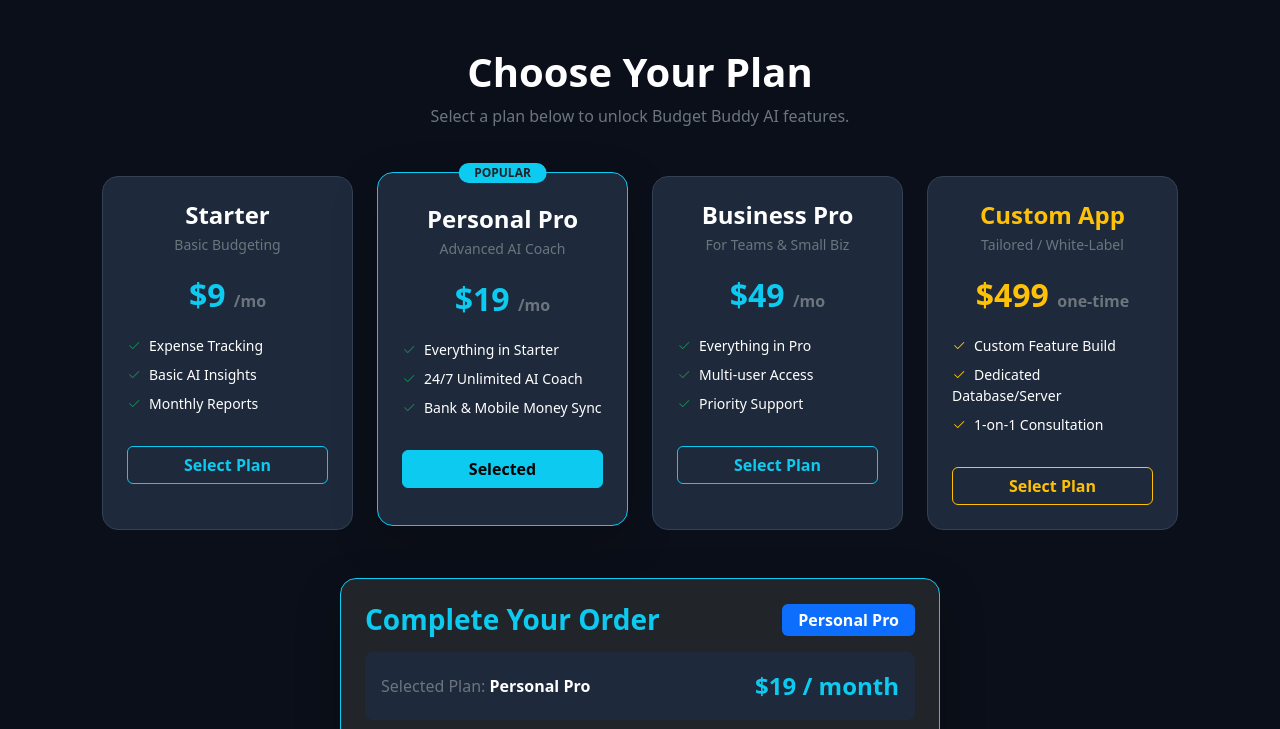
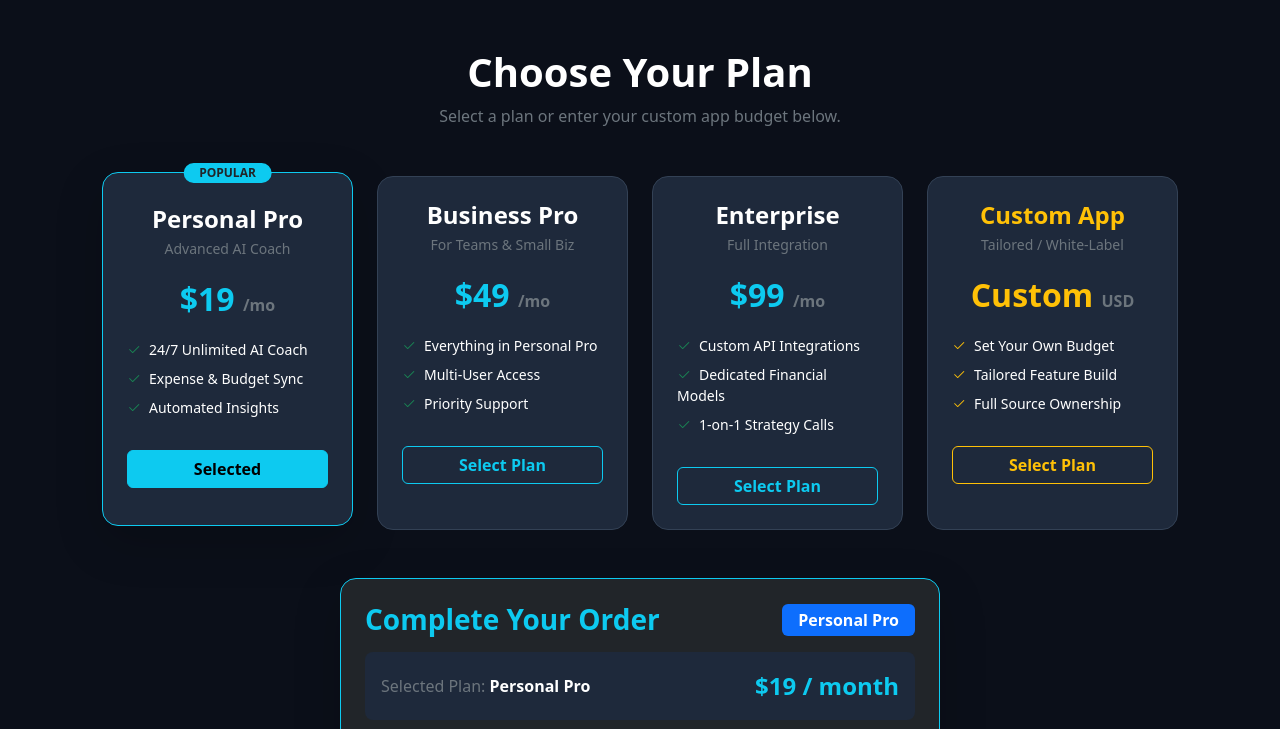
Before and after one commit to arielmuyanja-cloud/budget-buddy132, a Flask app: page /pricing in a window 1280 px wide. Shown: the top 729 px of the page. Run offline with Flask 3, Linux system fonts and the light colour scheme; some libraries are stand-ins or nearby versions.

Commit message:
Revise pricing plans and add custom budget option
Updated pricing plans and descriptions, added custom budget input.

```diff
--- a/templates/pricing.html
+++ b/templates/pricing.html
@@ -33,28 +33,13 @@
     <!-- Header -->
     <div class="text-center mb-5">
         <h1 class="fw-bold text-white mb-2">Choose Your Plan</h1>
-        <p class="text-secondary">Select a plan below to unlock Budget Buddy AI features.</p>
+        <p class="text-secondary">Select a plan or enter your custom app budget below.</p>
     </div>
 
-    <!-- Plan Selection Cards (4 Columns) -->
+    <!-- Plan Selection Cards -->
     <div class="row g-4 mb-5">
 
-        <!-- Starter Plan -->
-        <div class="col-lg-3 col-md-6">
-            <div class="card card-plan h-100 p-4 rounded-4 text-center text-white" onclick="selectPlan('Starter', 9)">
-                <h4 class="fw-bold mb-1">Starter</h4>
-                <p class="text-secondary small mb-3">Basic Budgeting</p>
-                <div class="fs-2 fw-bold text-info mb-3">$9 <span class="fs-6 text-secondary">/mo</span></div>
-                <ul class="list-unstyled text-start small mb-4">
-                    <li class="mb-2"><i class="bi bi-check2 text-success me-2"></i>Expense Tracking</li>
-                    <li class="mb-2"><i class="bi bi-check2 text-success me-2"></i>Basic AI Insights</li>
-                    <li class="mb-2"><i class="bi bi-check2 text-success me-2"></i>Monthly Reports</li>
-                </ul>
-                <button type="button" id="btn-Starter" class="btn btn-outline-info w-100 fw-bold">Select Plan</button>
-            </div>
-        </div>
-
-        <!-- Personal Pro Plan (Default) -->
+        <!-- Personal Pro Plan ($19) -->
         <div class="col-lg-3 col-md-6">
             <div class="card card-plan active h-100 p-4 rounded-4 text-center text-white border-info shadow-lg position-relative" onclick="selectPlan('Personal Pro', 19)">
                 <span class="badge bg-info text-dark fw-bold position-absolute top-0 start-50 translate-middle px-3 py-1 rounded-pill">POPULAR</span>
@@ -62,39 +47,54 @@
                 <p class="text-secondary small mb-3">Advanced AI Coach</p>
                 <div class="fs-2 fw-bold text-info mb-3">$19 <span class="fs-6 text-secondary">/mo</span></div>
                 <ul class="list-unstyled text-start small mb-4">
-                    <li class="mb-2"><i class="bi bi-check2 text-success me-2"></i>Everything in Starter</li>
                     <li class="mb-2"><i class="bi bi-check2 text-success me-2"></i>24/7 Unlimited AI Coach</li>
-                    <li class="mb-2"><i class="bi bi-check2 text-success me-2"></i>Bank & Mobile Money Sync</li>
+                    <li class="mb-2"><i class="bi bi-check2 text-success me-2"></i>Expense & Budget Sync</li>
+                    <li class="mb-2"><i class="bi bi-check2 text-success me-2"></i>Automated Insights</li>
                 </ul>
                 <button type="button" id="btn-Personal Pro" class="btn btn-info w-100 fw-bold">Selected</button>
             </div>
         </div>
 
-        <!-- Business Pro Plan -->
+        <!-- Business Pro Plan ($49) -->
         <div class="col-lg-3 col-md-6">
             <div class="card card-plan h-100 p-4 rounded-4 text-center text-white" onclick="selectPlan('Business Pro', 49)">
                 <h4 class="fw-bold mb-1">Business Pro</h4>
                 <p class="text-secondary small mb-3">For Teams & Small Biz</p>
                 <div class="fs-2 fw-bold text-info mb-3">$49 <span class="fs-6 text-secondary">/mo</span></div>
                 <ul class="list-unstyled text-start small mb-4">
-                    <li class="mb-2"><i class="bi bi-check2 text-success me-2"></i>Everything in Pro</li>
-                    <li class="mb-2"><i class="bi bi-check2 text-success me-2"></i>Multi-user Access</li>
+                    <li class="mb-2"><i class="bi bi-check2 text-success me-2"></i>Everything in Personal Pro</li>
+                    <li class="mb-2"><i class="bi bi-check2 text-success me-2"></i>Multi-User Access</li>
                     <li class="mb-2"><i class="bi bi-check2 text-success me-2"></i>Priority Support</li>
                 </ul>
                 <button type="button" id="btn-Business Pro" class="btn btn-outline-info w-100 fw-bold">Select Plan</button>
             </div>
         </div>
 
-        <!-- Custom App Option -->
+        <!-- Enterprise Plan ($99) -->
         <div class="col-lg-3 col-md-6">
-            <div class="card card-plan h-100 p-4 rounded-4 text-center text-white" onclick="selectPlan('Custom App', 499)">
+            <div class="card card-plan h-100 p-4 rounded-4 text-center text-white" onclick="selectPlan('Enterprise', 99)">
+                <h4 class="fw-bold mb-1">Enterprise</h4>
+                <p class="text-secondary small mb-3">Full Integration</p>
+                <div class="fs-2 fw-bold text-info mb-3">$99 <span class="fs-6 text-secondary">/mo</span></div>
+                <ul class="list-unstyled text-start small mb-4">
+                    <li class="mb-2"><i class="bi bi-check2 text-success me-2"></i>Custom API Integrations</li>
+                    <li class="mb-2"><i class="bi bi-check2 text-success me-2"></i>Dedicated Financial Models</li>
+                    <li class="mb-2"><i class="bi bi-check2 text-success me-2"></i>1-on-1 Strategy Calls</li>
+                </ul>
+                <button type="button" id="btn-Enterprise" class="btn btn-outline-info w-100 fw-bold">Select Plan</button>
+            </div>
+        </div>
+
+        <!-- Custom App Option (Flexible Budget) -->
+        <div class="col-lg-3 col-md-6">
+            <div class="card card-plan h-100 p-4 rounded-4 text-center text-white" onclick="selectPlan('Custom App', 'custom')">
                 <h4 class="fw-bold mb-1 text-warning">Custom App</h4>
                 <p class="text-secondary small mb-3">Tailored / White-Label</p>
-                <div class="fs-2 fw-bold text-warning mb-3">$499 <span class="fs-6 text-secondary">one-time</span></div>
+                <div class="fs-2 fw-bold text-warning mb-3">Custom <span class="fs-6 text-secondary">USD</span></div>
                 <ul class="list-unstyled text-start small mb-4">
-                    <li class="mb-2"><i class="bi bi-check2 text-warning me-2"></i>Custom Feature Build</li>
-                    <li class="mb-2"><i class="bi bi-check2 text-warning me-2"></i>Dedicated Database/Server</li>
-                    <li class="mb-2"><i class="bi bi-check2 text-warning me-2"></i>1-on-1 Consultation</li>
+                    <li class="mb-2"><i class="bi bi-check2 text-warning me-2"></i>Set Your Own Budget</li>
+                    <li class="mb-2"><i class="bi bi-check2 text-warning me-2"></i>Tailored Feature Build</li>
+                    <li class="mb-2"><i class="bi bi-check2 text-warning me-2"></i>Full Source Ownership</li>
                 </ul>
                 <button type="button" id="btn-Custom App" class="btn btn-outline-warning w-100 fw-bold">Select Plan</button>
             </div>
@@ -113,6 +113,16 @@
             <div class="d-flex justify-content-between align-items-center">
                 <span class="text-secondary">Selected Plan: <strong class="text-white" id="selected-plan-text">Personal Pro</strong></span>
                 <span class="fs-4 fw-bold text-info" id="selected-plan-price">$19 / month</span>
+            </div>
+
+            <!-- Custom Budget Input Field (Appears when Custom App is clicked) -->
+            <div id="custom-amount-container" class="mt-3 pt-3 border-top border-secondary" style="display: none;">
+                <label for="custom_amount_input" class="form-label text-warning small fw-bold">Enter Your Custom App Budget ($ USD):</label>
+                <div class="input-group">
+                    <span class="input-group-text bg-dark text-warning border-secondary fw-bold">$</span>
+                    <input type="number" class="form-control bg-dark text-white border-secondary fw-bold" id="custom_amount_input" value="300" min="1" oninput="updateCustomAmount(this.value)">
+                    <span class="input-group-text bg-dark text-secondary border-secondary">USD</span>
+                </div>
             </div>
         </div>
 
@@ -171,23 +181,33 @@
 
 </div>
 
-<!-- JavaScript to Handle Dynamic Plan Switching -->
+<!-- JavaScript to Handle Dynamic Plan & Custom Price Switching -->
 <script>
+    let currentPlan = 'Personal Pro';
+
     function selectPlan(planName, price) {
-        // Update payment details box
+        currentPlan = planName;
         document.getElementById('selected-plan-badge').innerText = planName;
         document.getElementById('selected-plan-text').innerText = planName;
+        document.getElementById('hidden-plan-name').value = planName;
 
-        const priceLabel = (planName === 'Custom App') ? '$' + price + ' one-time' : '$' + price + ' / month';
-        document.getElementById('selected-plan-price').innerText = priceLabel;
-        document.getElementById('usd-transfer-amount').innerText = '$' + price + ' USD';
+        const customContainer = document.getElementById('custom-amount-container');
 
-        // Update hidden form inputs
-        document.getElementById('hidden-plan-name').value = planName;
-        document.getElementById('hidden-plan-price').value = price;
+        if (price === 'custom') {
+            // Show custom amount box
+            customContainer.style.display = 'block';
+            const val = document.getElementById('custom_amount_input').value || 300;
+            updateCustomAmount(val);
+        } else {
+            // Hide custom input box and set standard prices
+            customContainer.style.display = 'none';
+            document.getElementById('selected-plan-price').innerText = '$' + price + ' / month';
+            document.getElementById('usd-transfer-amount').innerText = '$' + price + ' USD';
+            document.getElementById('hidden-plan-price').value = price;
+        }
 
         // Toggle UI button states
-        const plans = ['Starter', 'Personal Pro', 'Business Pro', 'Custom App'];
+        const plans = ['Personal Pro', 'Business Pro', 'Enterprise', 'Custom App'];
         plans.forEach(p => {
             const btn = document.getElementById('btn-' + p);
             if (p === planName) {
@@ -199,6 +219,15 @@
             }
         });
     }
+
+    function updateCustomAmount(val) {
+        if (currentPlan === 'Custom App') {
+            const amount = val > 0 ? val : 0;
+            document.getElementById('selected-plan-price').innerText = '$' + amount + ' (Custom Quote)';
+            document.getElementById('usd-transfer-amount').innerText = '$' + amount + ' USD';
+            document.getElementById('hidden-plan-price').value = amount;
+        }
+    }
 </script>
 
 </body>
```
